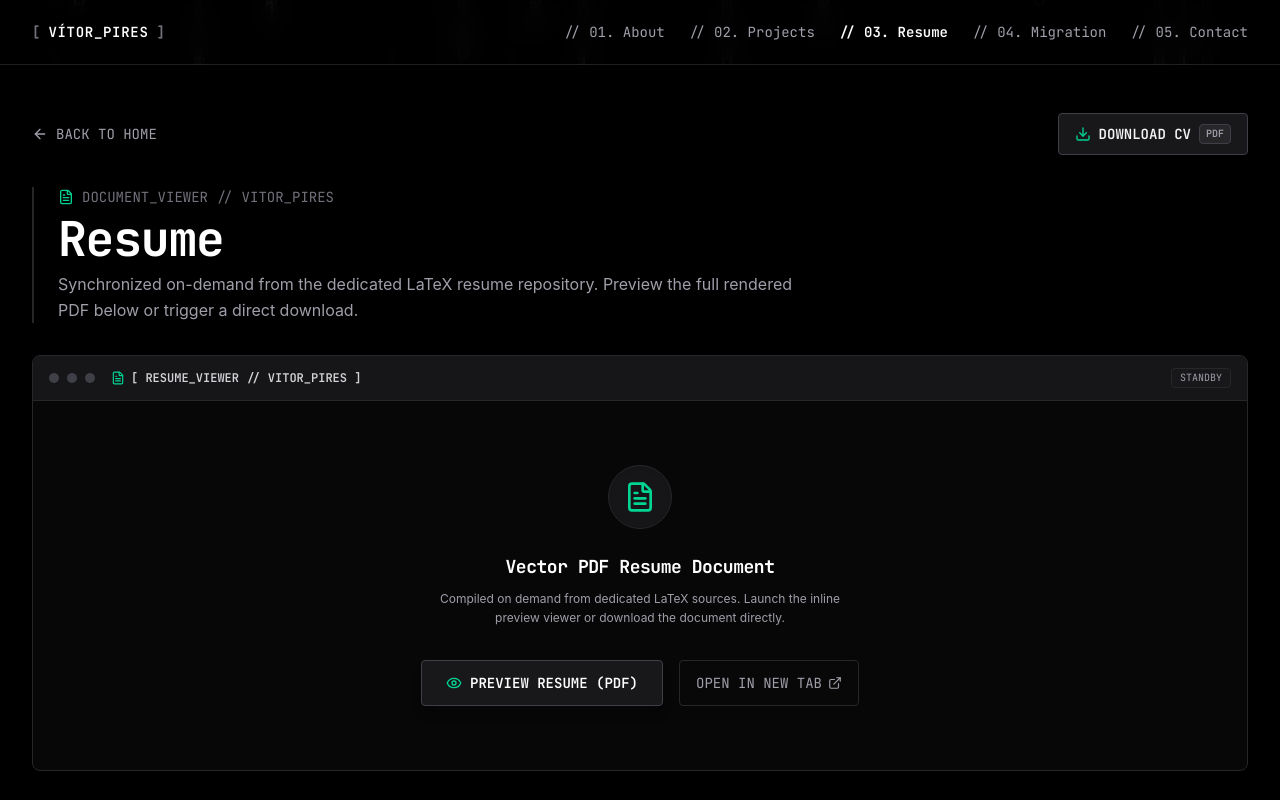
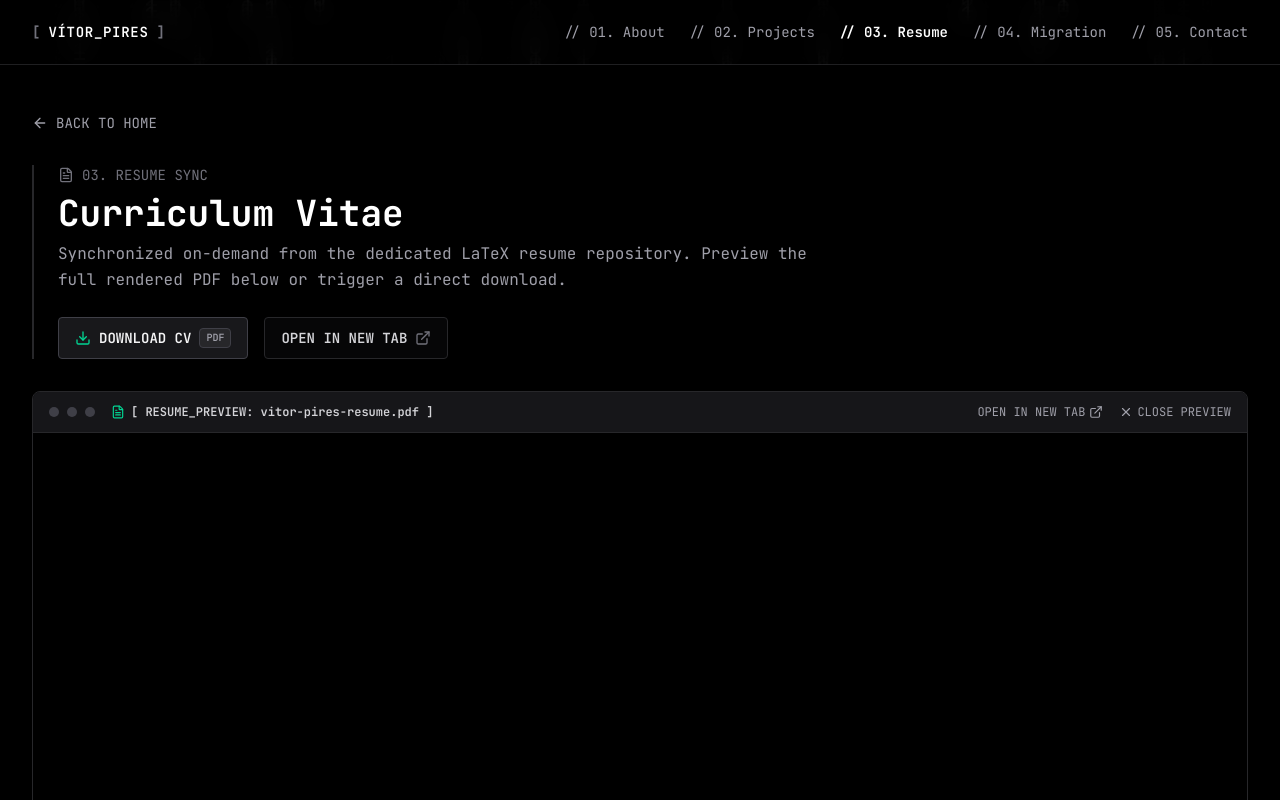
Before and after one commit to v1tor2003/portfolio, a Next.js app: page /resume in a window 1280 px wide. Shown: the top 800 px of the page. Built offline with nearby package versions, Linux system fonts and the light colour scheme.

Commit message:
refactor(resume): standardize page structure, typography, and inline preview layout

```diff
--- a/app/resume/page.tsx
+++ b/app/resume/page.tsx
@@ -1,7 +1,7 @@
-import { ArrowLeft, FileText } from "lucide-react";
+import { ArrowLeft } from "lucide-react";
 import type { Metadata } from "next";
 import Link from "next/link";
-import { ResumeDownloadButton, ResumeViewer } from "@/features/resume";
+import { ResumeSection } from "@/features/resume";
 
 export const metadata: Metadata = {
 	title: "Curriculum Vitae | Vitor Pires",
@@ -11,37 +11,16 @@ export const metadata: Metadata = {
 
 export default function ResumePage() {
 	return (
-		<div className="bg-black text-zinc-100 px-4 sm:px-6 lg:px-8 py-12 max-w-7xl mx-auto w-full font-mono">
-			<div className="space-y-8">
-				<div className="flex items-center justify-between">
+		<div className="bg-black text-zinc-100 px-4 sm:px-6 lg:px-8 py-12 max-w-7xl mx-auto w-full font-mono space-y-8">
 			<Link
 				href="/"
-						aria-label="Back to portfolio"
+				aria-label="Back to home"
 				className="inline-flex items-center gap-2 text-xs sm:text-sm text-zinc-400 hover:text-white transition-colors"
 			>
 				<ArrowLeft className="h-4 w-4" />
 				<span>BACK TO HOME</span>
 			</Link>
-
-					<ResumeDownloadButton />
-				</div>
-
-				<div className="space-y-2 border-l-2 border-zinc-800 pl-6">
-					<div className="flex items-center space-x-2 text-zinc-500 text-sm">
-						<FileText className="h-4 w-4 text-emerald-400" />
-						<span>{"DOCUMENT_VIEWER // VITOR_PIRES"}</span>
-					</div>
-					<h1 className="text-3xl sm:text-5xl font-bold text-white tracking-tight">
-						Resume
-					</h1>
-					<p className="text-zinc-400 max-w-3xl leading-relaxed text-sm sm:text-base font-sans">
-						Synchronized on-demand from the dedicated LaTeX resume repository.
-						Preview the full rendered PDF below or trigger a direct download.
-					</p>
-				</div>
-
-				<ResumeViewer />
-			</div>
+			<ResumeSection />
 		</div>
 	);
 }
--- a/features/resume/components/ResumeSection.tsx
+++ b/features/resume/components/ResumeSection.tsx
@@ -1,25 +1,22 @@
 import { ExternalLink, FileText } from "lucide-react";
 import { ResumeDownloadButton } from "./ResumeDownloadButton";
+import { ResumeViewer } from "./ResumeViewer";
 
 export function ResumeSection() {
 	return (
-		<section
-			id="resume"
-			className="px-4 sm:px-6 lg:px-8 max-w-7xl mx-auto w-full scroll-mt-20"
-		>
-			<div className="space-y-6 border-l-2 border-zinc-800 pl-6 font-mono">
+		<section id="resume" className="w-full scroll-mt-20 space-y-8">
+			<div className="space-y-4 border-l-2 border-zinc-800 pl-6 font-mono">
 				<div className="space-y-2">
-					<div className="flex items-center space-x-2 text-zinc-500 text-sm">
+					<div className="flex items-center space-x-2 text-zinc-500 font-mono text-sm">
 						<FileText className="h-4 w-4" />
 						<span>03. RESUME SYNC</span>
 					</div>
-					<h2 className="text-3xl sm:text-4xl font-bold text-white tracking-tight">
+					<h2 className="text-3xl sm:text-4xl font-bold text-white font-mono">
 						Curriculum Vitae
 					</h2>
-					<p className="text-zinc-400 max-w-3xl leading-relaxed text-sm sm:text-base font-sans">
-						Synchronized on-demand from my dedicated LaTeX resume repository.
-						Preview the full document online or download the compiled PDF
-						version.
+					<p className="text-zinc-400 max-w-3xl leading-relaxed font-mono text-sm sm:text-base">
+						Synchronized on-demand from the dedicated LaTeX resume repository.
+						Preview the full rendered PDF below or trigger a direct download.
 					</p>
 				</div>
 
@@ -27,15 +24,19 @@ export function ResumeSection() {
 					<ResumeDownloadButton />
 
 					<a
-						href="/resume"
+						href="/api/resume"
+						target="_blank"
+						rel="noopener noreferrer"
 						aria-label="Preview online"
 						className="inline-flex items-center gap-2 px-4 py-2.5 bg-zinc-950/70 hover:bg-zinc-900 text-zinc-300 hover:text-white text-xs sm:text-sm font-semibold rounded border border-zinc-800 hover:border-zinc-700 transition-colors"
 					>
-						<span>PREVIEW ONLINE</span>
+						<span>OPEN IN NEW TAB</span>
 						<ExternalLink className="h-4 w-4 text-zinc-500" />
 					</a>
 				</div>
 			</div>
+
+			<ResumeViewer initialOpen={true} />
 		</section>
 	);
 }
--- a/features/resume/components/ResumeViewer.tsx
+++ b/features/resume/components/ResumeViewer.tsx
@@ -41,10 +41,10 @@ export function ResumeViewer({
 					</div>
 
 					<div className="space-y-2 max-w-md">
-						<h3 className="text-lg font-bold text-white tracking-tight">
+						<h3 className="text-lg font-bold text-white font-mono tracking-tight">
 							Vector PDF Resume Document
 						</h3>
-						<p className="text-xs text-zinc-400 leading-relaxed font-sans">
+						<p className="text-xs text-zinc-400 leading-relaxed font-mono">
 							Compiled on demand from dedicated LaTeX sources. Launch the inline
 							preview viewer or download the document directly.
 						</p>
```
Also changed, not shown: 1 other file (tests, documents, lock files or other folders). Lines whose indentation alone changed are shown as unchanged.
